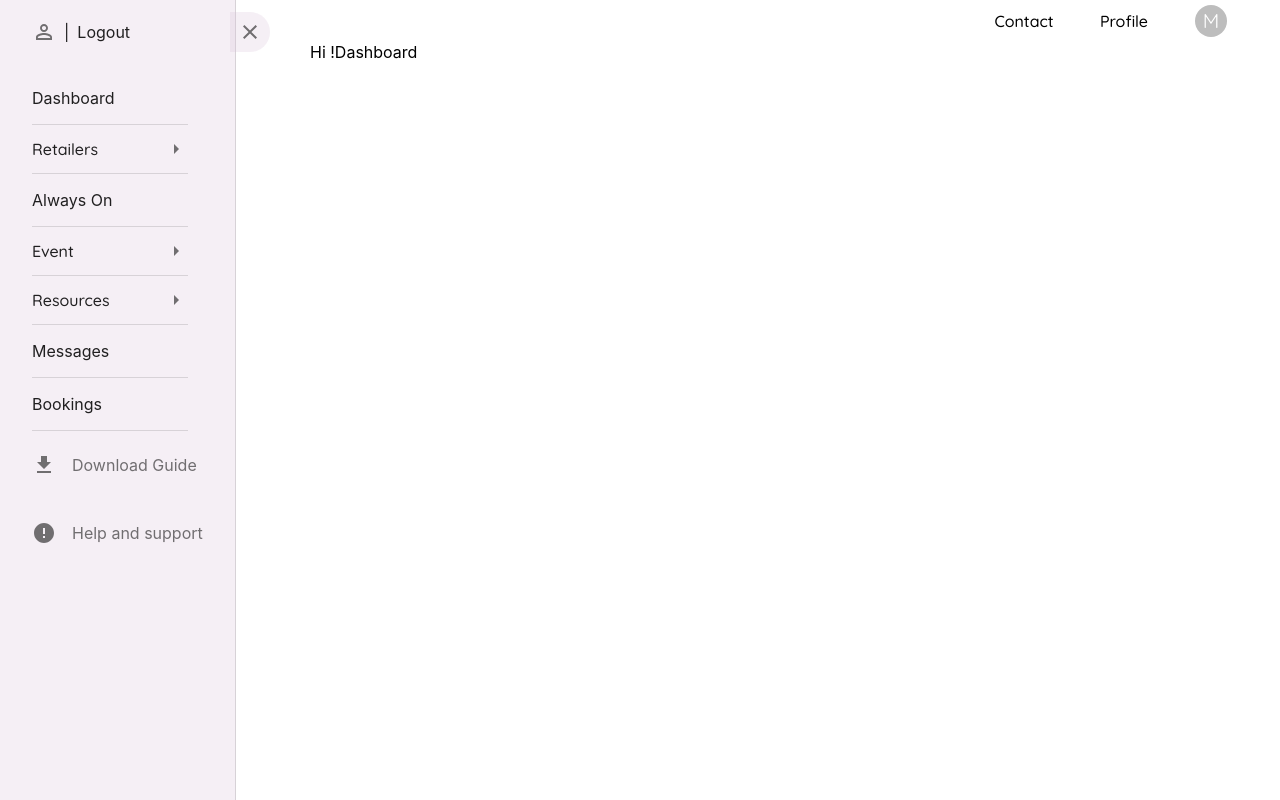
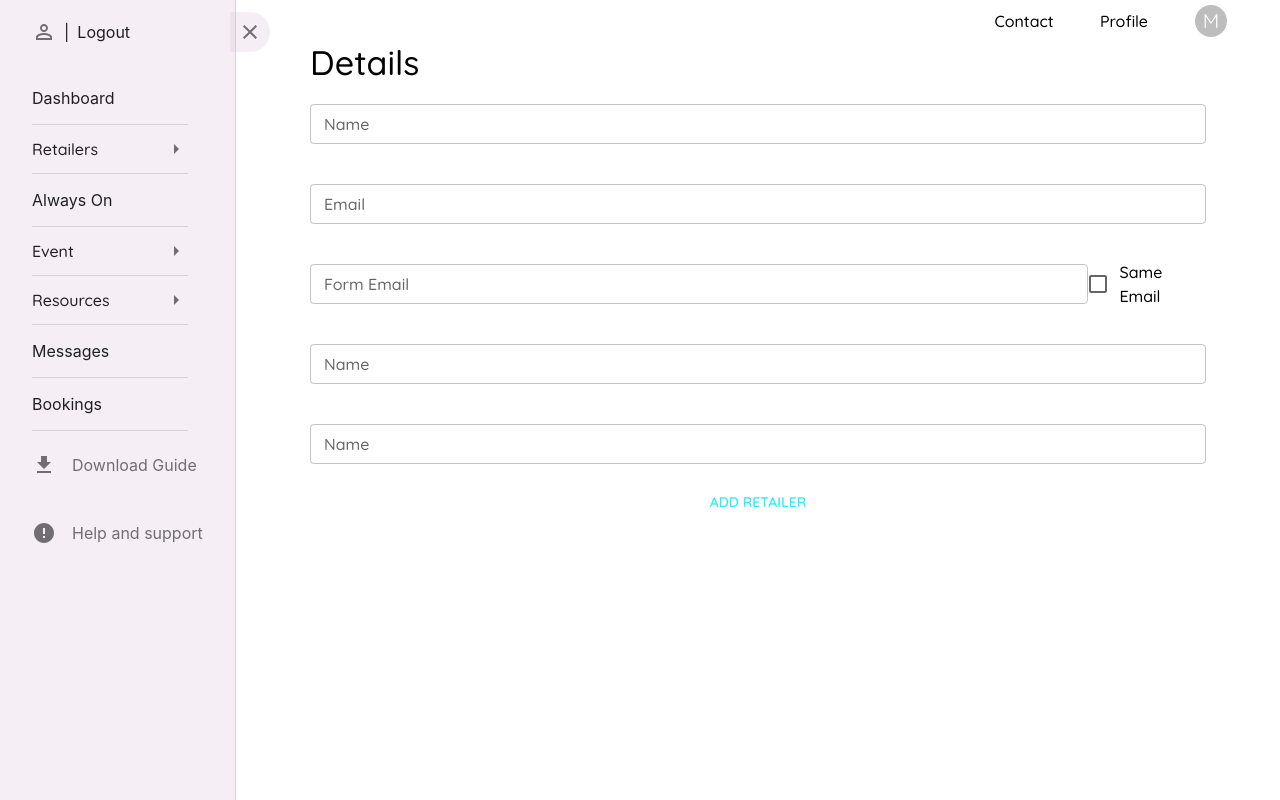
Before and after one commit to Tehreemfazili/mordern-react-app, a React (Create React App) app: page /add-retailer in a window 1280 px wide. Built offline with nearby package versions, Linux system fonts and the light colour scheme.

Commit message:
MRA-main: removed consoles, fixed routes

```diff
--- a/src/Components/Drawer/Drawer.jsx
+++ b/src/Components/Drawer/Drawer.jsx
@@ -19,7 +19,6 @@ export default function DrawerLeft() {
   const [openItems, setOpenItems] = useState({});
 
   const handleItemClick = (link) => {
-    console.log(link);
   };
 
   const handleSubItemClick = (name) => {
@@ -27,7 +26,6 @@ export default function DrawerLeft() {
       ...prevOpenItems,
       [name]: !prevOpenItems[name],
     }));
-    // console.log("openItems",openItems)
     setOpen(!open)
   };
 
--- a/src/Components/Drawer/DrawerRoutes.tsx
+++ b/src/Components/Drawer/DrawerRoutes.tsx
@@ -1,7 +1,9 @@
 import React from 'react';
 import { Routes, Route } from 'react-router-dom';
+import RetailerPage from '../../Pages/Retailer/Retailer.tsx';
+import RetailerForm from '../Retailer-form/Retailer-form.tsx';
 import Dashboard from '../../Pages/Dashboard/Dashboard.tsx';
-import RetailerPage from '../../Pages/Retailer/Retailer.tsx';
+import { RetailersList } from '../Retailer-form/RetailersList.tsx';
 
 
 const DrawerRoutes = () => {
@@ -9,9 +11,8 @@ const DrawerRoutes = () => {
     <>
       <Routes>
         <Route path="/" element={<Dashboard />} />;
-        <Route path="/retailers" element={<RetailerPage/>} />;
-        <Route path="/add-retailer" element={<Dashboard />} />;
-        <Route path="/retailers-list" element={<Dashboard />} />;
+        <Route path="/add-retailer" element={<RetailerForm />} />;
+        <Route path="/retailers-list" element={<RetailersList />} />;
         <Route path="/always-on" element={<Dashboard />} />;
         <Route path="/recent-events" element={<Dashboard />} />;
         <Route path="/resources" element={<Dashboard />} />;
--- a/src/Components/Retailer-form/Retailer-form.tsx
+++ b/src/Components/Retailer-form/Retailer-form.tsx
@@ -76,7 +76,6 @@ export default function RetailerForm() {
     <Button type="submit" >Add Retailer</Button>
     {openAlertDialog && <AlertDialog openAlertDialog={openAlertDialog} onAlertClose= {handleAlertDialogClose} retailer={retailers} onContinue={onContinue}/>}
     {responseData && <BasicModal openModal= {openModal} onModalClose = {handleModelClose}/>}
-    <Link to='/retailers-list'>GET RETAILERS LIST</Link>
   </form>
   );
 }
--- a/src/Components/Retailer-form/Retailer.tsx
+++ b/src/Components/Retailer-form/Retailer.tsx
@@ -11,5 +11,5 @@ export type RetailerFormInput = {
 }
 
 export type Retailers = {
-  data: RetailerFormInput[] | null;
+  data: RetailerFormInput[];
 }
```
